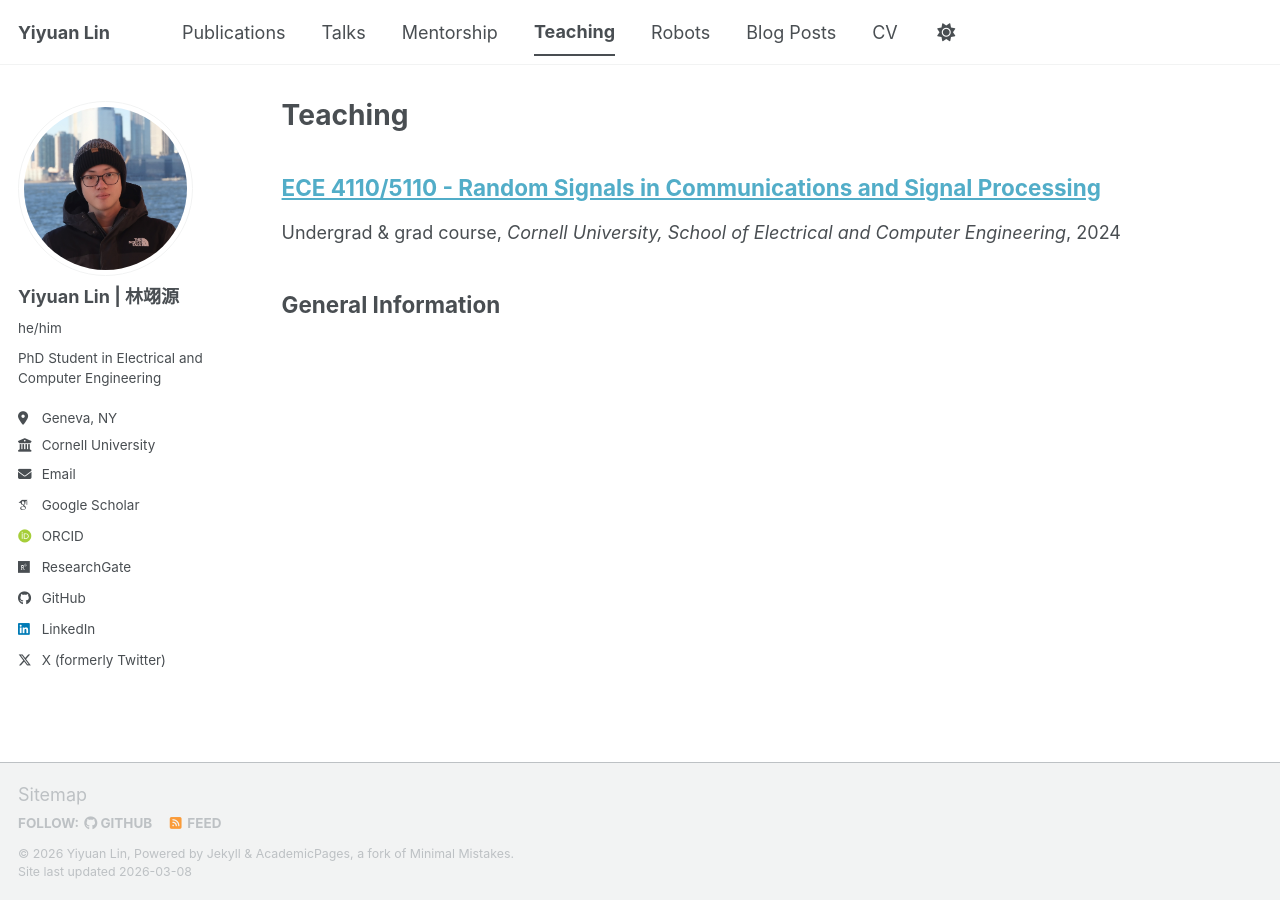
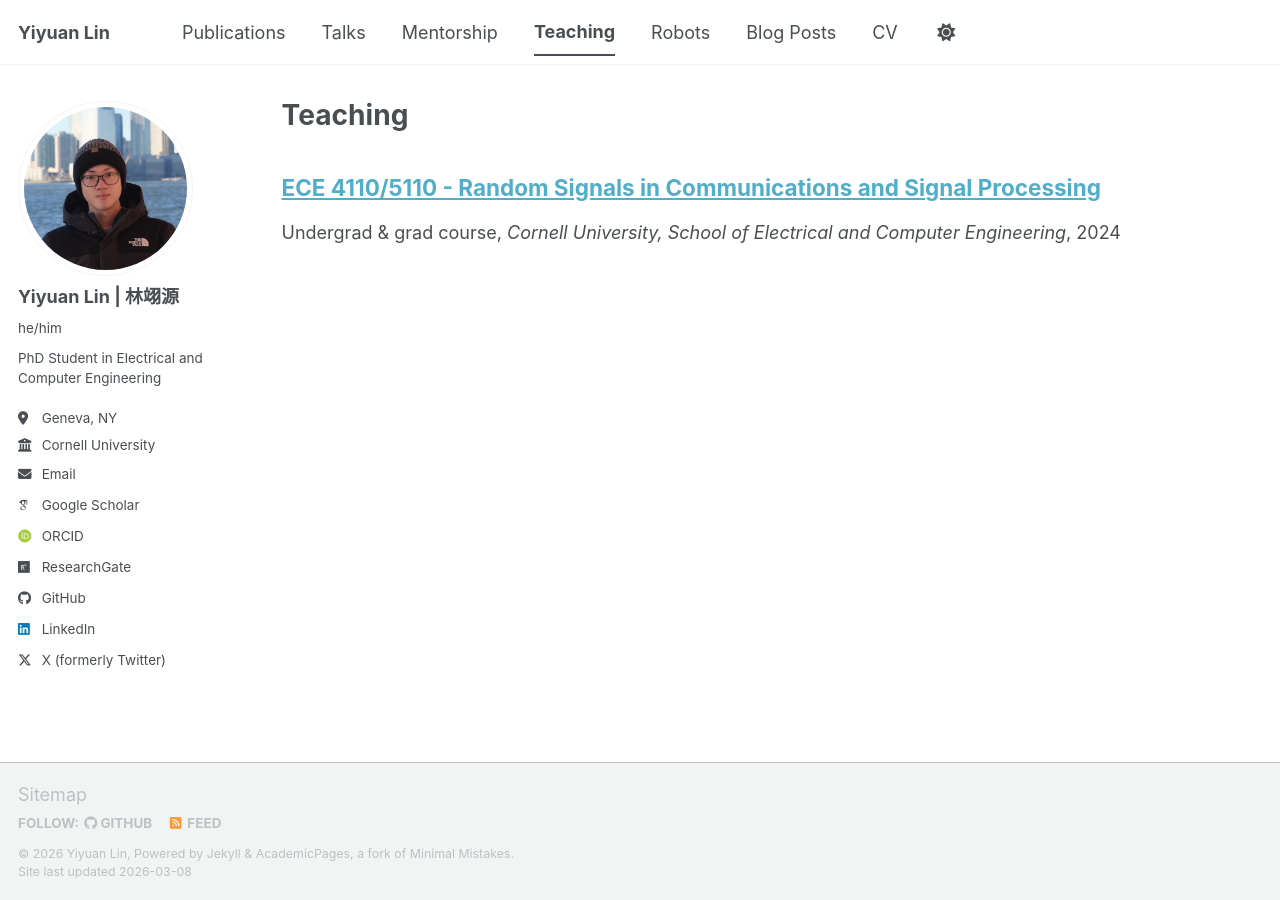
Before and after one commit to YiyuanLinXX/YiyuanLinXX.github.io, a Jekyll site: the page built from _pages/teaching.html, in a window 1280 px wide. Built offline with Jekyll 4.4.1, drawn with Linux system fonts in a browser that asks for light colours; some web fonts are replaced; a script bundle is joined from its source files by our own code; library files that are not in the unit come from our copies.

Commit message:
update teaching excerpt

```diff
--- a/_includes/archive-single.html
+++ b/_includes/archive-single.html
@@ -46,9 +46,9 @@
          <p class="page__date"><strong><i class="fa fa-fw fa-calendar" aria-hidden="true"></i> {{ site.data.ui-text[site.locale].date_label | default: "Published:" }}</strong> <time datetime="{{ post.date | default: "1900-01-01" | date_to_xmlschema }}">{{ post.date | default: "1900-01-01" | date: "%B %d, %Y" }}</time></p>
         {% endif %}
 
-    {% if post.excerpt and site.read_more != 'enabled' %}
+    {% if post.collection != 'teaching' and post.excerpt and site.read_more != 'enabled' %}
     <p class="archive__item-excerpt" itemprop="description">{{ post.excerpt | markdownify }}</p>
-    {% elsif post.excerpt and site.read_more == 'enabled' %}
+    {% elsif post.collection != 'teaching' and post.excerpt and site.read_more == 'enabled' %}
     <p class="archive__item-excerpt" itemprop="description"><p>{{ post.excerpt | markdownify | remove: '<p>' | remove: '</p>' }}<strong><a href="{{ base_path }}{{ post.url }}" rel="permalink"> Read more</a></strong></p></p>
     {% endif %}
 
```
